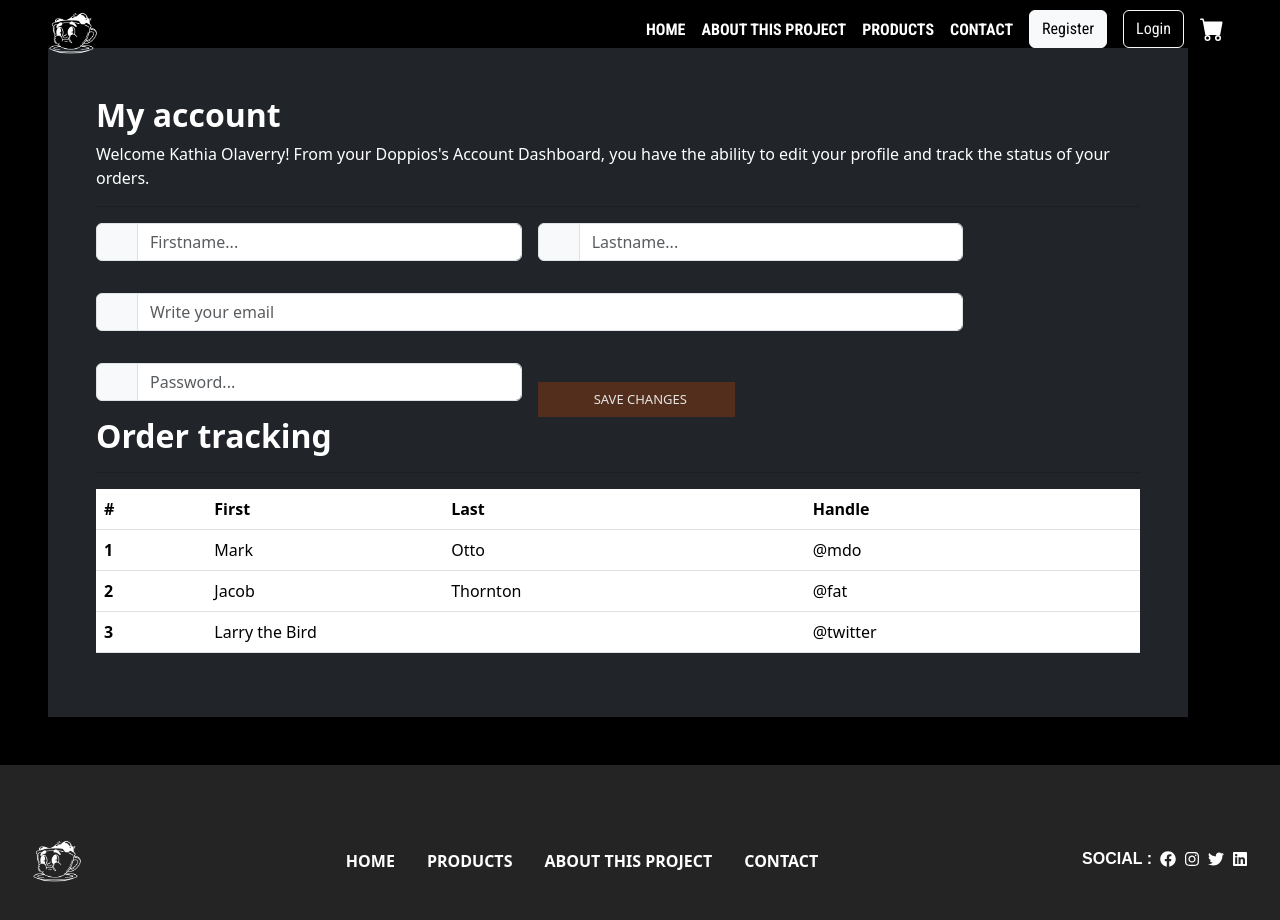
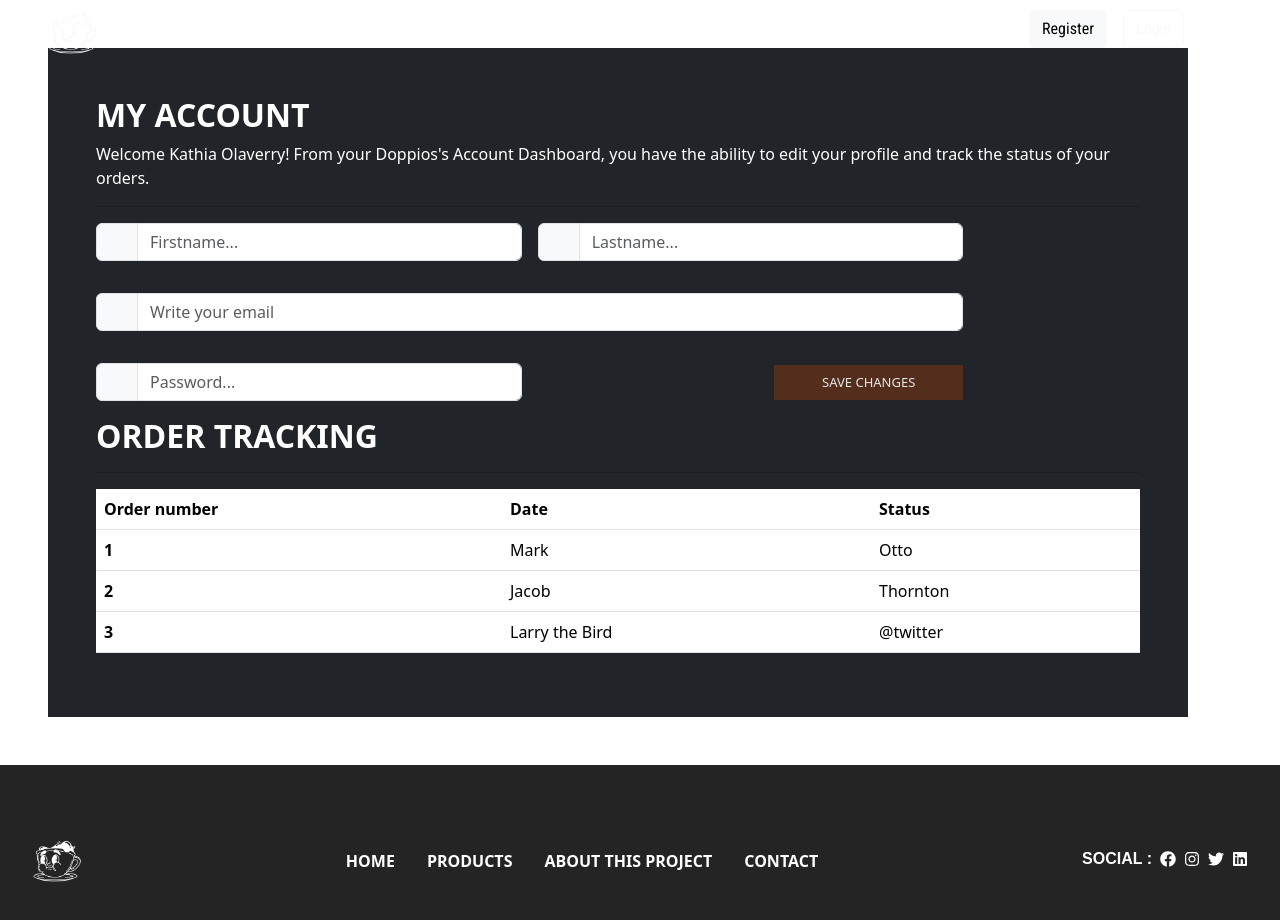
Before and after one commit to rodrigobeiro-31/E-commerce-Front, a React (Vite) app: page /user in a window 1280 px wide. Shown: the top 920 px of the page. Built offline with nearby package versions, Linux system fonts and the light colour scheme; some icons are missing.

Commit message:
background

```diff
--- a/src/components/pages/Contact.css
+++ b/src/components/pages/Contact.css
@@ -1,6 +1,4 @@
-body {
-  background-color: black;
-}
+
 
 .contact-banner {
   background-image: url("/imgs/contacto.jpg");
--- a/src/components/pages/User.jsx
+++ b/src/components/pages/User.jsx
@@ -4,7 +4,7 @@ function User() {
   return (
 <div className="container mb-5 m-5 p-5 text-white bg-dark">
   <div>
-    <h2 className="fw-bold">My account</h2>
+    <h2 className="text-uppercase fw-bold">My account</h2>
     <p className="fw-normal">
       Welcome Kathia Olaverry! From your Doppios's Account Dashboard, you
       have the ability to edit your profile and track the status of your
@@ -66,26 +66,25 @@ function User() {
         />
       </div>
     </div>
-    <div className="col-5 d-flex align-items-end">
+    <div className="col-5 d-flex align-items-center justify-content-end m-0 ">
       <a
         href="#"
         className="text-decoration-none d-flex align-items-center px-5 py-2 addToCartButton"
       >
-        <span className="ms-2">SAVE CHANGES</span>
+       SAVE CHANGES
       </a>
     </div>
   </form>
 
-  <h2 className="fw-bold">Order tracking</h2>
+  <h2 className="text-uppercase fw-bold">Order tracking</h2>
   <hr />
 
   <table class="table">
   <thead>
     <tr>
-      <th scope="col">#</th>
-      <th scope="col">First</th>
-      <th scope="col">Last</th>
-      <th scope="col">Handle</th>
+      <th scope="col">Order number</th>
+      <th scope="col">Date</th>
+      <th scope="col">Status</th>
     </tr>
   </thead>
   <tbody>
@@ -93,17 +92,17 @@ function User() {
       <th scope="row">1</th>
       <td>Mark</td>
       <td>Otto</td>
-      <td>@mdo</td>
+
     </tr>
     <tr>
       <th scope="row">2</th>
       <td>Jacob</td>
       <td>Thornton</td>
-      <td>@fat</td>
+
     </tr>
     <tr>
       <th scope="row">3</th>
-      <td colspan="2">Larry the Bird</td>
+      <td>Larry the Bird</td>
       <td>@twitter</td>
     </tr>
   </tbody>
```
